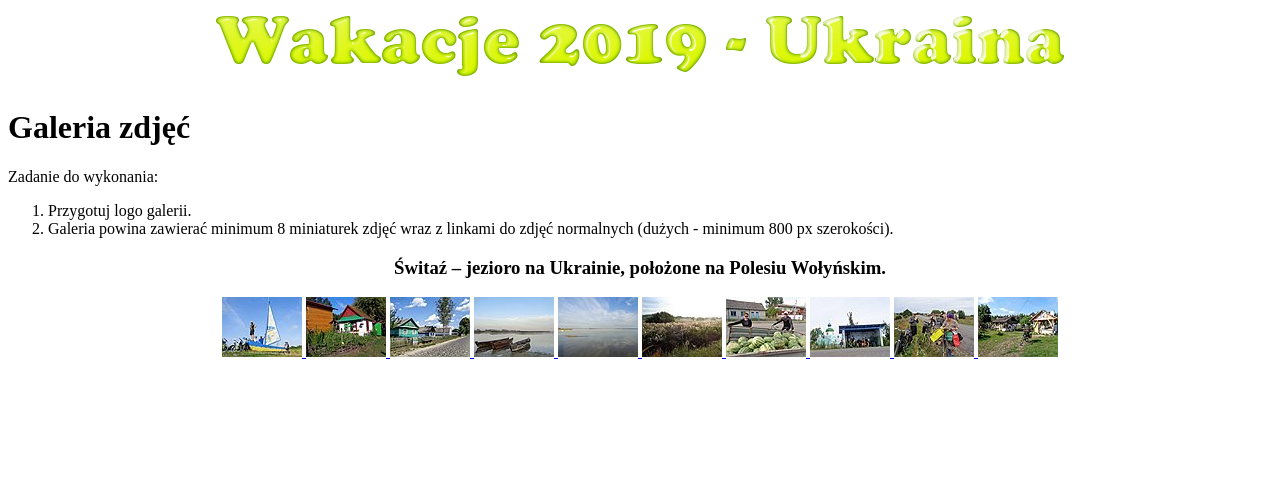
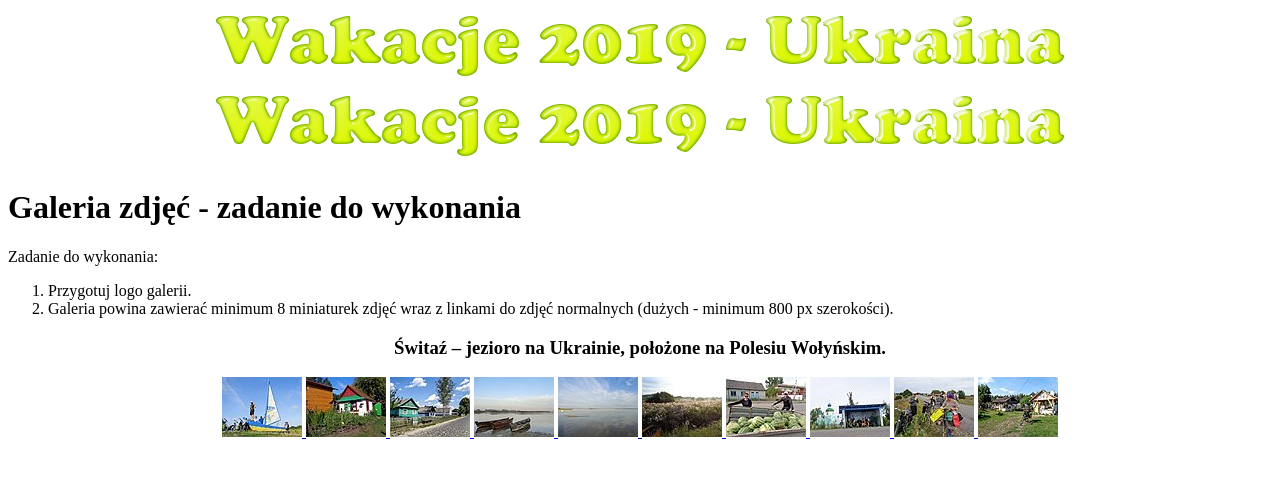
Before and after one commit to itslosw/g001, a plain HTML site: page index.html in a window 1280 px wide. Drawn offline with Linux system fonts and the light colour scheme.

Commit message:
Update index.html

```diff
--- a/index.html
+++ b/index.html
@@ -11,8 +11,9 @@
 <body>
 <center>
 	<img src="img/banner.png" />
+	<img src="img/banner.png" />
 	</center>
-	<h1>Galeria zdjęć</h1>
+	<h1>Galeria zdjęć - zadanie do wykonania</h1>
 	<p>Zadanie do wykonania:</p>
 	<ol>
 	<li>Przygotuj logo galerii.</li>
```
